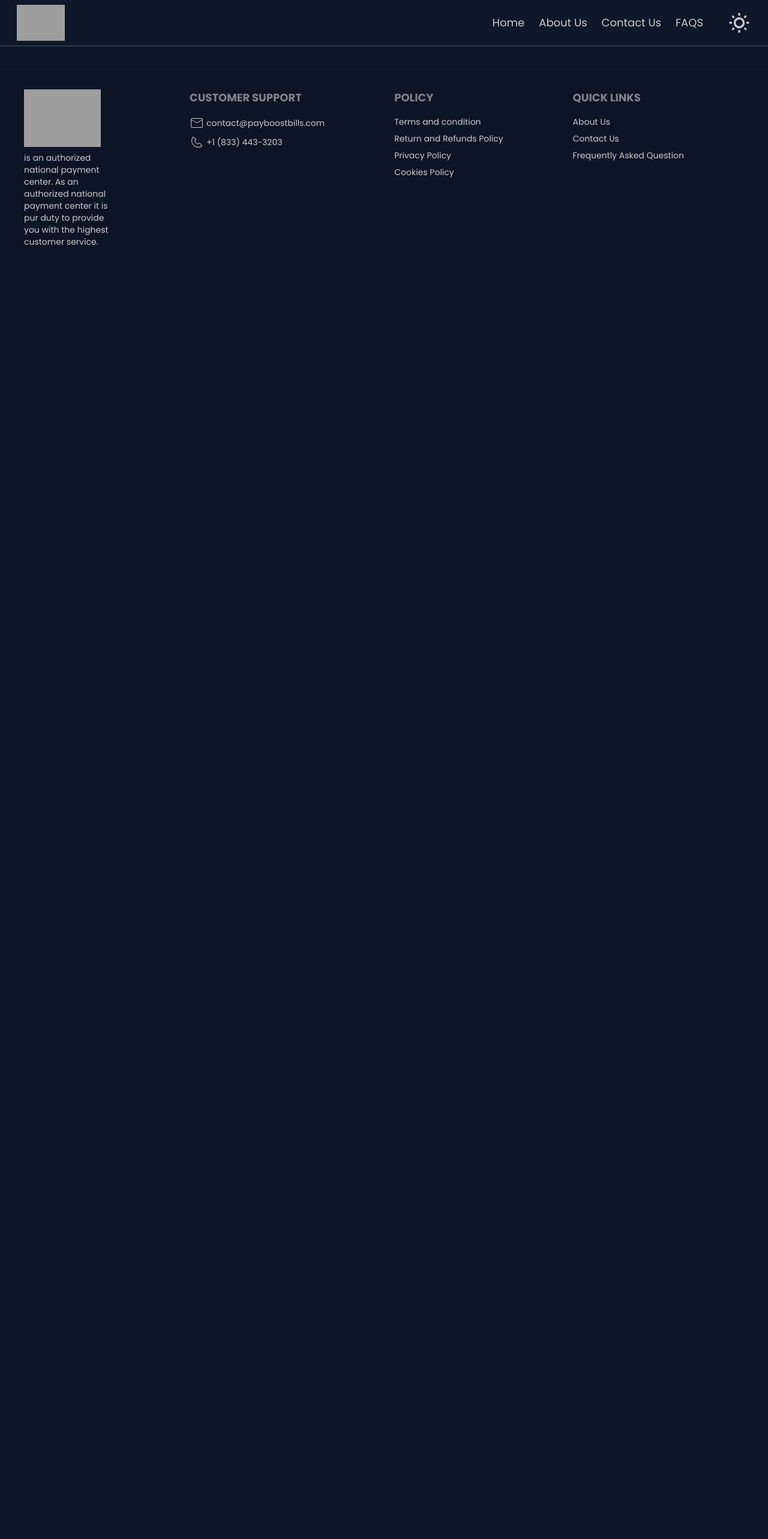
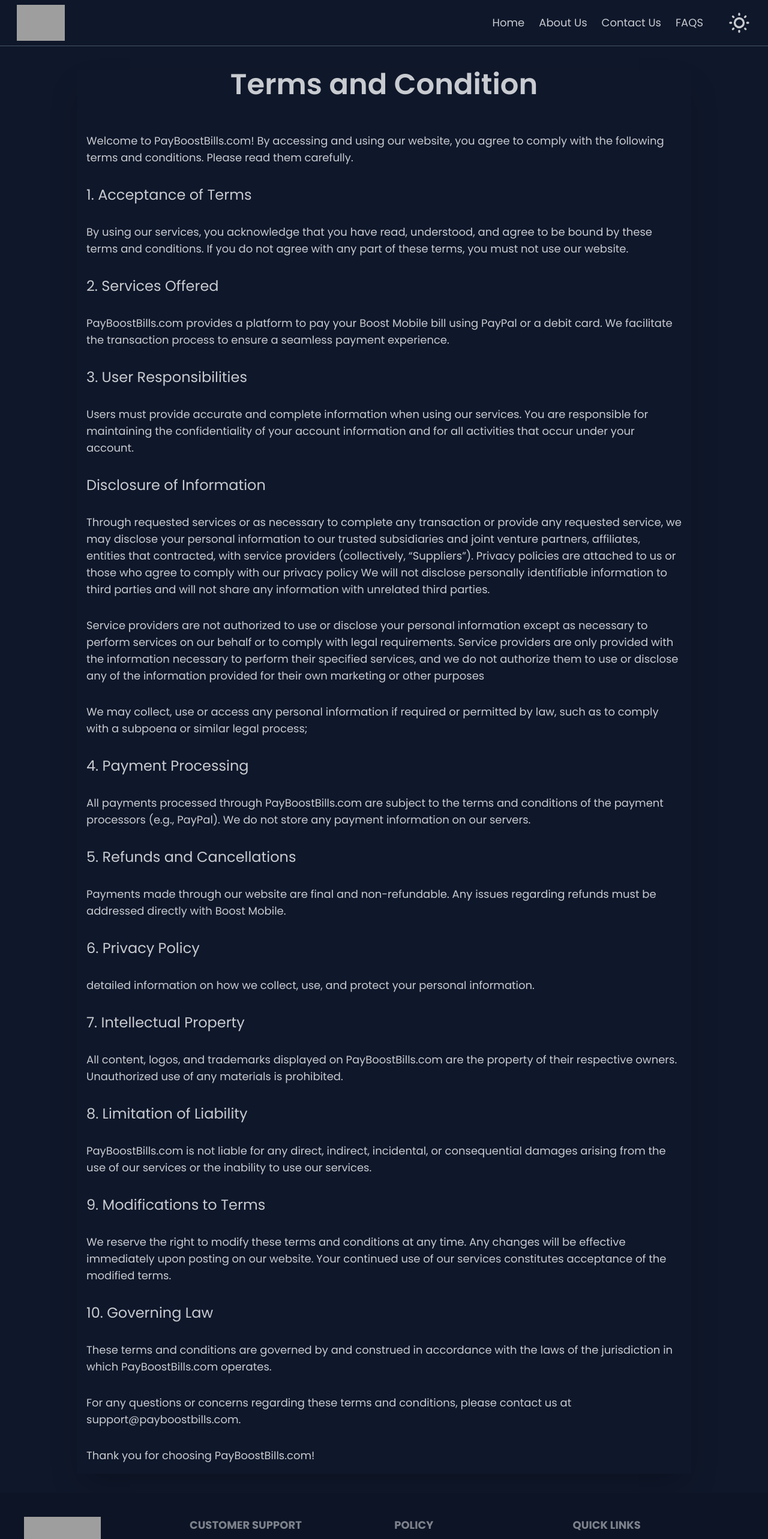
Before and after one commit to ibaddKhan/payment-app, a React (Vite) app: page /termsAndconditon in a window 1280 px wide. Shown: the top 2566 px of the page at 60% size. Before the commit the page ends 800 px from the top, so only its background shows below. Built offline with nearby package versions, Linux system fonts and the light colour scheme; grey boxes are pictures that could not be loaded.

Commit message:
frontend complete

```diff
--- a/src/screens/Cookies/cookies.jsx
+++ b/src/screens/Cookies/cookies.jsx
@@ -2,10 +2,47 @@
 
 const cookies = () => {
   return (
-    <div>
-      cookies
+    <div className="container md:w-4/5  mx-auto shadow-2xl my-8">
+    <div className="max-w-3/4 mx-auto">
+      <h1 className="text-center text-5xl font-semibold my-10">Cookies Policy</h1>
+
+      <div className="text-lg">
+        <p className="p-4">At PayBoostBills.com, we use cookies to enhance your browsing experience and to improve the functionality of our website. By continuing to use our site, you agree to our use of cookies as outlined in this policy.
+</p>
+
+        <h2 className="text-2xl p-4">What Are Cookies?</h2>
+        <p className="p-4">Cookies are small text files stored on your device by your web browser. They help websites remember information about your visit, making it easier to revisit the site and use its features.
+       </p>
+
+        <h2 className="text-2xl p-4">How We Use Cookies</h2>
+        <p className="p-4"><b>Essential Cookies: </b>These are necessary for the operation of our website. They enable core functionalities such as security, network management, and accessibility.
+</p>
+<p className="p-4"><b>Performance Cookies:</b>These cookies collect information about how visitors use our website, allowing us to improve its performance and user experience.
+</p>
+        <p className="p-4"><b>Functionality Cookies:</b>These are used to remember your preferences and various choices you make while on our site, enhancing your personalized experience.
+</p>
+        <p className='p-4'><b>Targeting Cookies: </b>: These cookies record your visit to our website, the pages you have visited, and the links you have followed. This information is used to make our site and the advertising displayed on it more relevant to your interests.</p>
+
+        <h2 className="text-2xl p-4">Managing Cookies</h2>
+
+          <p className='p-4'>You can manage cookies through your browser settings. You can choose to block or delete cookies, but this may affect your experience on our website and limit the services we can offer.
+</p>
+
+
+
+
+        <h2 className="text-2xl p-4">Changes to This Cookies Policy</h2>
+      <p className='p-4'>We may update this Cookies Policy from time to time. Any changes will be posted on this page with an updated revision date.</p>
+       <p className='p-4'>For more information about our cookies and how we use them, please contact us at support@payboostbills.com.
+</p>
+       <p className='p-4'>Thank you for choosing PayBoostBills.com!
+       </p>
+
+      </div>
     </div>
-  )
+  </div>
+);
+
 }
 
 export default cookies
--- a/src/screens/Terms/terms.jsx
+++ b/src/screens/Terms/terms.jsx
@@ -2,8 +2,58 @@
 
 const Terms = () => {
   return (
-    <div className="container md:w-4/5  mx-auto shadow-2xl my-8">
+ <>
+  <div className="container md:w-4/5  mx-auto shadow-2xl my-8">
+    <div className="max-w-3/4 mx-auto">
+      <h1 className="text-center text-5xl font-semibold my-10">Terms and Condition</h1>
+
+      <div className="text-lg">
+        <p className="p-4">Welcome to PayBoostBills.com! By accessing and using our website, you agree to comply with the following terms and conditions. Please read them carefully.</p>
+
+        <h2 className="text-2xl p-4">1. Acceptance of Terms</h2>
+        <p className="p-4"> By using our services, you acknowledge that you have read, understood, and agree to be bound by these terms and conditions. If you do not agree with any part of these terms, you must not use our website.
+       </p>
+        <h2 className="text-2xl p-4">2. Services Offered</h2>
+        <p className="p-4">PayBoostBills.com provides a platform to pay your Boost Mobile bill using PayPal or a debit card. We facilitate the transaction process to ensure a seamless payment experience.</p>
+        <h2 className="text-2xl p-4">3. User Responsibilities</h2>
+
+          <p className='p-4'>Users must provide accurate and complete information when using our services. You are responsible for maintaining the confidentiality of your account information and for all activities that occur under your account.</p>
+
+
+
+
+        <h2 className="text-2xl p-4">Disclosure of Information</h2>
+      <p className='p-4'>Through requested services or as necessary to complete any transaction or provide any requested service, we may disclose your personal information to our trusted subsidiaries and joint venture partners, affiliates, entities that contracted, with service providers (collectively, “Suppliers”). Privacy policies are attached to us or those who agree to comply with our privacy policy We will not disclose personally identifiable information to third parties and will not share any information with unrelated third parties.</p>
+       <p className='p-4'>Service providers are not authorized to use or disclose your personal information except as necessary to perform services on our behalf or to comply with legal requirements. Service providers are only provided with the information necessary to perform their specified services, and we do not authorize them to use or disclose any of the information provided for their own marketing or other purposes</p>
+       <p className='p-4'>We may collect, use or access any personal information if required or permitted by law, such as to comply with a subpoena or similar legal process;
+       </p>
+        <h2 className="text-2xl p-4">4. Payment Processing</h2>
+        <p className="p-4">All payments processed through PayBoostBills.com are subject to the terms and conditions of the payment processors (e.g., PayPal). We do not store any payment information on our servers.
+</p>
+        <h2 className="text-2xl p-4">5. Refunds and Cancellations</h2>
+        <p className="p-4">Payments made through our website are final and non-refundable. Any issues regarding refunds must be addressed directly with Boost Mobile.</p>
+
+        <h2 className="text-2xl p-4">6. Privacy Policy</h2>
+        <p className="p-4">detailed information on how we collect, use, and protect your personal information.</p>
+
+        <h2 className="text-2xl p-4">7. Intellectual Property</h2>
+        <p className="p-4">All content, logos, and trademarks displayed on PayBoostBills.com are the property of their respective owners. Unauthorized use of any materials is prohibited.</p>
+
+        <h2 className="text-2xl p-4">8. Limitation of Liability</h2>
+        <p className="p-4">PayBoostBills.com is not liable for any direct, indirect, incidental, or consequential damages arising from the use of our services or the inability to use our services.</p>
+
+        <h2 className="text-2xl p-4">9. Modifications to Terms</h2>
+        <p className="p-4">We reserve the right to modify these terms and conditions at any time. Any changes will be effective immediately upon posting on our website. Your continued use of our services constitutes acceptance of the modified terms.</p>
+
+        <h2 className="text-2xl p-4">10. Governing Law</h2>
+        <p className="p-4">These terms and conditions are governed by and construed in accordance with the laws of the jurisdiction in which PayBoostBills.com operates.</p>
+        <p className="p-4">For any questions or concerns regarding these terms and conditions, please contact us at support@payboostbills.com.
+</p>
+        <p className="p-4">Thank you for choosing PayBoostBills.com!</p>
+      </div>
     </div>
+  </div>
+ </>
   );
 }
 
```
